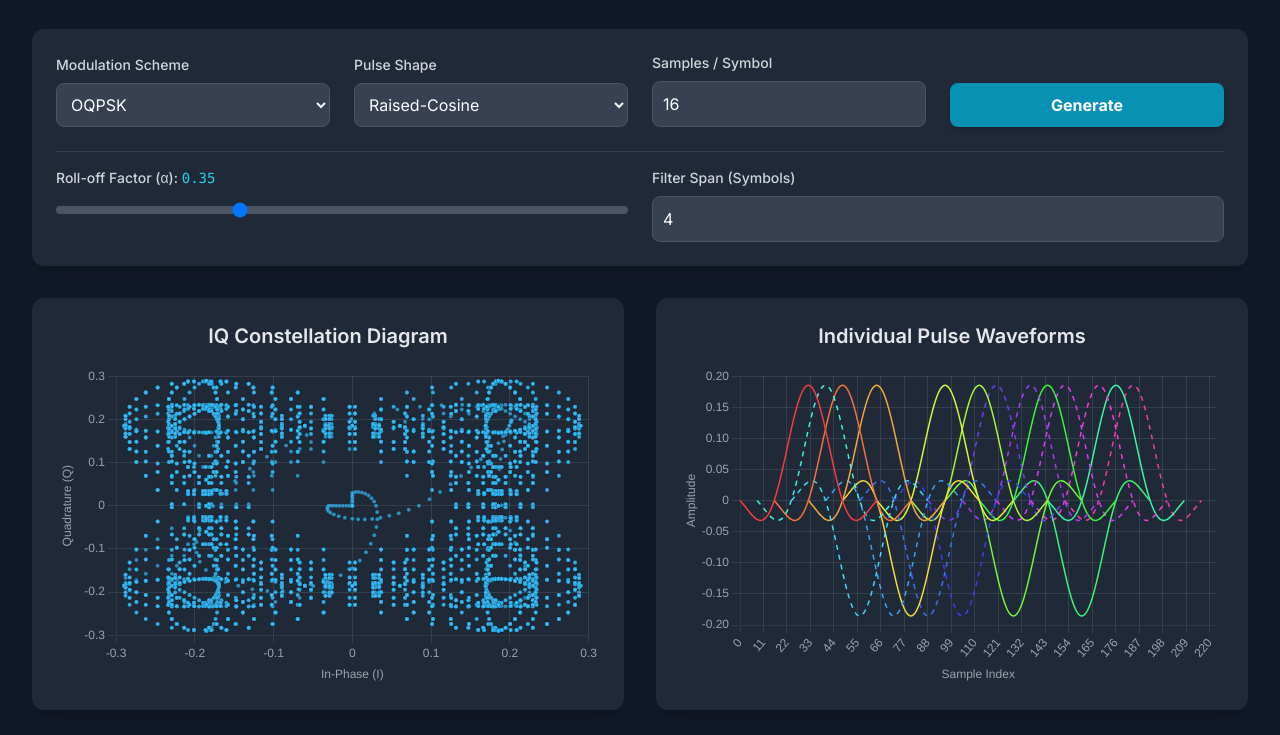
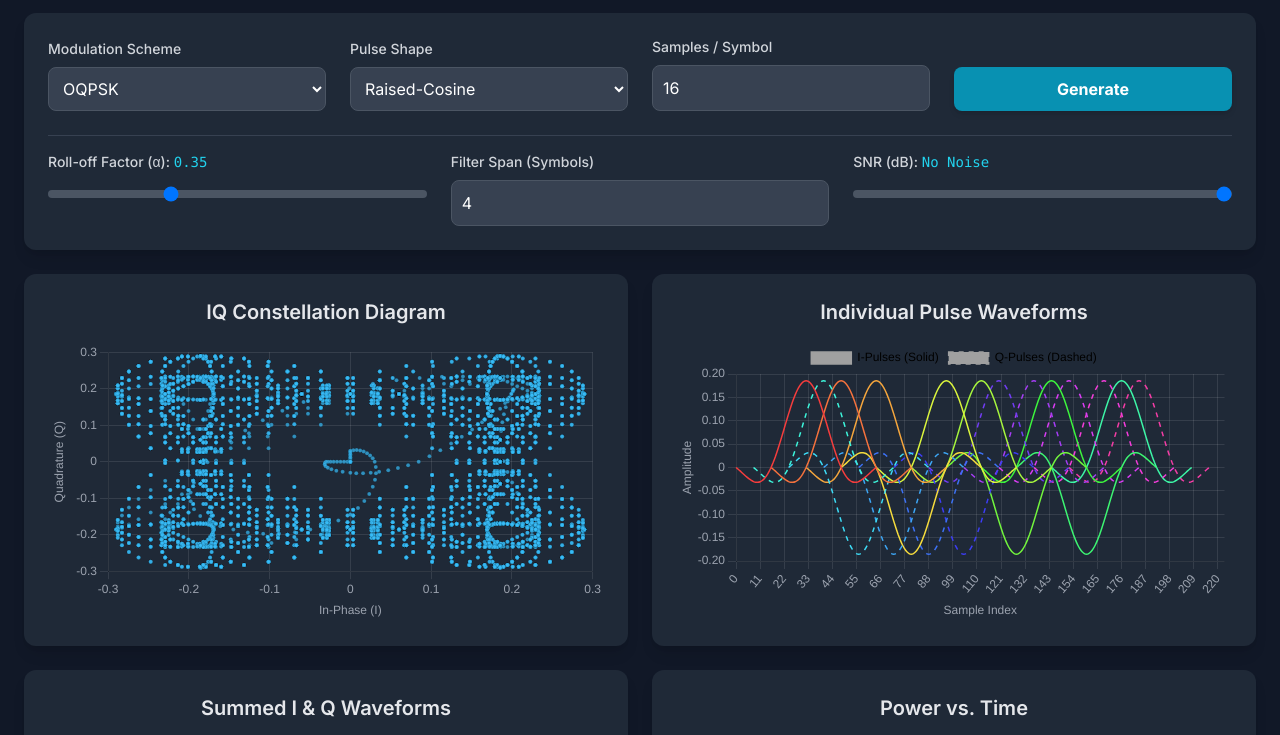
Before and after one commit to matanleilien/teaching_aids, a plain HTML site: page pulse_shape_sim.html in a window 1280 px wide. Shown: the part 111-846 px from the top of the page. Drawn offline with nearby package versions, Linux system fonts and the light colour scheme.

Commit message:
Update pulse_shape_sim.html

```diff
--- a/pulse_shape_sim.html
+++ b/pulse_shape_sim.html
@@ -13,7 +13,7 @@
         }
         .chart-container {
             position: relative;
-            height: 40vh;
+            height: 35vh; /* Reduced height to make layout more compact */
             width: 100%;
         }
         /* Hide number input arrows */
@@ -29,14 +29,14 @@
 </head>
 <body class="bg-gray-900 text-gray-200 antialiased">
 
-    <div class="container mx-auto p-4 md:p-8">
-        <header class="text-center mb-8">
+    <div class="container mx-auto p-4 md:p-6">
+        <header class="text-center mb-6">
             <h1 class="text-3xl md:text-4xl font-bold text-cyan-400">Digital Communications Simulator</h1>
             <p class="text-lg text-gray-400 mt-2">Explore Pulse Modulation & Pulse Shaping</p>
         </header>
 
         <!-- Controls Section -->
-        <div class="bg-gray-800 rounded-xl shadow-lg p-6 mb-8">
+        <div class="bg-gray-800 rounded-xl shadow-lg p-6 mb-6">
             <div class="grid grid-cols-1 md:grid-cols-2 lg:grid-cols-4 gap-6 items-end">
                 <!-- Modulation Scheme -->
                 <div>
@@ -47,6 +47,8 @@
                         <option value="OQPSK" selected>OQPSK</option>
                         <option value="8PSK">8PSK</option>
                         <option value="ASK">4-ASK</option>
+                        <option value="16-QAM">16-QAM</option>
+                        <option value="64-QAM">64-QAM</option>
                     </select>
                 </div>
                 <!-- Pulse Shape -->
@@ -70,44 +72,48 @@
                     </button>
                 </div>
             </div>
-            <!-- RC Specific Controls -->
-            <div id="rcControls" class="mt-6 pt-4 border-t border-gray-700 grid grid-cols-1 md:grid-cols-2 gap-6">
-                 <div>
+            <!-- Additional Controls -->
+            <div class="mt-6 pt-4 border-t border-gray-700 grid grid-cols-1 md:grid-cols-3 gap-6">
+                 <div id="rcControls">
                     <label for="rcAlpha" class="block text-sm font-medium text-gray-300 mb-2">Roll-off Factor (α): <span id="rcAlphaValue" class="font-mono text-cyan-400">0.35</span></label>
                     <input type="range" id="rcAlpha" min="0.05" max="1.0" value="0.35" step="0.05" class="w-full h-2 bg-gray-600 rounded-lg appearance-none cursor-pointer">
                 </div>
-                <div>
+                <div id="rcSpanControl">
                     <label for="filterSpan" class="block text-sm font-medium text-gray-300 mb-2">Filter Span (Symbols)</label>
                     <input type="number" id="filterSpan" value="4" min="2" step="2" class="w-full bg-gray-700 border border-gray-600 text-white rounded-lg focus:ring-cyan-500 focus:border-cyan-500 p-2.5">
+                </div>
+                <div>
+                    <label for="snr" class="block text-sm font-medium text-gray-300 mb-2">SNR (dB): <span id="snrValue" class="font-mono text-cyan-400">No Noise</span></label>
+                    <input type="range" id="snr" min="0" max="60" value="60" step="1" class="w-full h-2 bg-gray-600 rounded-lg appearance-none cursor-pointer">
                 </div>
             </div>
         </div>
 
         <!-- Plots Section -->
-        <div class="grid grid-cols-1 lg:grid-cols-2 gap-8">
+        <div class="grid grid-cols-1 lg:grid-cols-2 gap-6">
             <!-- Constellation -->
-            <div class="bg-gray-800 p-6 rounded-xl shadow-lg">
+            <div class="bg-gray-800 p-4 md:p-6 rounded-xl shadow-lg">
                 <h2 class="text-xl font-semibold text-center mb-4">IQ Constellation Diagram</h2>
                 <div class="chart-container">
                     <canvas id="constellationChart"></canvas>
                 </div>
             </div>
             <!-- Individual Pulses -->
-            <div class="bg-gray-800 p-6 rounded-xl shadow-lg">
+            <div class="bg-gray-800 p-4 md:p-6 rounded-xl shadow-lg">
                 <h2 class="text-xl font-semibold text-center mb-4">Individual Pulse Waveforms</h2>
                 <div class="chart-container">
                     <canvas id="individualWaveformChart"></canvas>
                 </div>
             </div>
             <!-- Summed I/Q -->
-            <div class="bg-gray-800 p-6 rounded-xl shadow-lg">
+            <div class="bg-gray-800 p-4 md:p-6 rounded-xl shadow-lg">
                 <h2 class="text-xl font-semibold text-center mb-4">Summed I & Q Waveforms</h2>
                 <div class="chart-container">
                     <canvas id="summedWaveformChart"></canvas>
                 </div>
             </div>
             <!-- Power -->
-            <div class="bg-gray-800 p-6 rounded-xl shadow-lg">
+            <div class="bg-gray-800 p-4 md:p-6 rounded-xl shadow-lg">
                 <h2 class="text-xl font-semibold text-center mb-4">Power vs. Time</h2>
                 <div class="chart-container">
                     <canvas id="powerChart"></canvas>
@@ -115,7 +121,7 @@
             </div>
         </div>
 
-        <footer class="text-center mt-8 text-gray-500">
+        <footer class="text-center mt-6 text-gray-500">
             <p>Built with ❤️ and JavaScript</p>
         </footer>
     </div>
@@ -138,25 +144,42 @@
          */
         function generateSymbols(modulationScheme, numSymbols) {
             let symbols = [];
+            let M = 0;
+            if (modulationScheme === 'BPSK') M = 2;
+            if (modulationScheme === 'QPSK' || modulationScheme === 'OQPSK') M = 4;
+            if (modulationScheme === '8PSK') M = 8;
+            if (modulationScheme === 'ASK') M = 4;
+            if (modulationScheme === '16-QAM') M = 16;
+            if (modulationScheme === '64-QAM') M = 64;
+
+            const qam_levels = Math.sqrt(M);
+            const qam_map = Array.from({length: qam_levels}, (_, i) => 2 * i - (qam_levels - 1));
+
             for (let i = 0; i < numSymbols; i++) {
                 let symbol = { re: 0, im: 0 };
                 if (modulationScheme === 'BPSK') {
                     const bit = Math.round(Math.random());
                     symbol.re = 2 * bit - 1;
                 } else if (modulationScheme === 'QPSK' || modulationScheme === 'OQPSK') {
-                    const bits = Math.floor(Math.random() * 4);
+                    const bits = Math.floor(Math.random() * M);
                     const angle = bits * Math.PI / 2 + Math.PI / 4;
                     symbol.re = Math.cos(angle);
                     symbol.im = Math.sin(angle);
                 } else if (modulationScheme === '8PSK') {
-                    const bits = Math.floor(Math.random() * 8);
-                    const angle = bits * Math.PI / 4;
+                    const bits = Math.floor(Math.random() * M);
+                    const angle = bits * Math.PI / M;
                     symbol.re = Math.cos(angle);
                     symbol.im = Math.sin(angle);
-                } else if (modulationScheme === 'ASK') { // 4-ASK
-                    const bits = Math.floor(Math.random() * 4);
-                    const M = 4;
+                } else if (modulationScheme === 'ASK') {
+                    const bits = Math.floor(Math.random() * M);
                     symbol.re = (2*bits - (M-1)) / (M-1); // Normalized
+                } else if (modulationScheme === '16-QAM' || modulationScheme === '64-QAM') {
+                    symbol.re = qam_map[Math.floor(Math.random() * qam_levels)];
+                    symbol.im = qam_map[Math.floor(Math.random() * qam_levels)];
+                    // Normalize to have average power of 1
+                    const norm_factor = Math.sqrt(2 * (qam_levels**2 - 1) / 3);
+                    symbol.re /= norm_factor;
+                    symbol.im /= norm_factor;
                 }
                 symbols.push(symbol);
             }
@@ -191,6 +214,7 @@
             }
              // Normalize pulse energy
             const energy = pulse.reduce((sum, val) => sum + val*val, 0);
+            if (energy === 0) return pulse;
             return pulse.map(p => p / Math.sqrt(energy));
         }
 
@@ -209,6 +233,29 @@
         }
 
         /**
+         * Adds Additive White Gaussian Noise to a signal.
+         */
+        function addNoise(i_data, q_data, snr_db) {
+            if (snr_db >= 60) {
+                return { i_noisy: i_data, q_noisy: q_data };
+            }
+
+            const signal_power = i_data.reduce((sum, val, idx) => sum + val**2 + q_data[idx]**2, 0) / i_data.length;
+            if(signal_power === 0) {
+                return { i_noisy: i_data, q_noisy: q_data };
+            }
+
+            const snr_linear = 10**(snr_db / 10);
+            const noise_power = signal_power / snr_linear;
+            const noise_std_dev = Math.sqrt(noise_power / 2);
+
+            const i_noisy = i_data.map(val => val + (Math.random() - 0.5 + Math.random() - 0.5 + Math.random() - 0.5) * noise_std_dev * 2.5);
+            const q_noisy = q_data.map(val => val + (Math.random() - 0.5 + Math.random() - 0.5 + Math.random() - 0.5) * noise_std_dev * 2.5);
+
+            return { i_noisy, q_noisy };
+        }
+
+        /**
          * Main simulation function. Gathers parameters, generates data, and updates plots.
          */
         function runSimulation() {
@@ -217,6 +264,7 @@
             const samplesPerSymbol = parseInt(document.getElementById('samplesPerSymbol').value, 10);
             const rcAlpha = parseFloat(document.getElementById('rcAlpha').value);
             const filterSpan = parseInt(document.getElementById('filterSpan').value, 10);
+            const snr_db = parseFloat(document.getElementById('snr').value);
 
             // 1. Generate symbols
             const symbols = generateSymbols(modulation, PARAMS.numSymbols);
@@ -226,8 +274,8 @@
 
             // 3. Create the final signal by summing scaled and shifted pulses
             const totalSignalLength = (PARAMS.numSymbols + filterSpan) * samplesPerSymbol;
-            let summed_i = new Array(totalSignalLength).fill(0);
-            let summed_q = new Array(totalSignalLength).fill(0);
+            let summed_i_ideal = new Array(totalSignalLength).fill(0);
+            let summed_q_ideal = new Array(totalSignalLength).fill(0);
             let individual_pulses = [];
             const q_delay = (modulation === 'OQPSK') ? Math.floor(samplesPerSymbol / 2) : 0;
 
@@ -235,20 +283,12 @@
                 const symbol = symbols[i];
                 const i_start_index = i * samplesPerSymbol;
                 const q_start_index = i_start_index + q_delay;
-
-                // Add the current shaped pulse to the summed signal
                 for (let k = 0; k < pulse.length; k++) {
-                    if (i_start_index + k < totalSignalLength) {
-                        summed_i[i_start_index + k] += symbol.re * pulse[k];
-                    }
-                    if (q_start_index + k < totalSignalLength) {
-                        summed_q[q_start_index + k] += symbol.im * pulse[k];
-                    }
+                    if (i_start_index + k < totalSignalLength) summed_i_ideal[i_start_index + k] += symbol.re * pulse[k];
+                    if (q_start_index + k < totalSignalLength) summed_q_ideal[q_start_index + k] += symbol.im * pulse[k];
                 }
-
-                // Store the first few individual pulses for plotting
                 if (i < PARAMS.pulsesToDisplay) {
-                    let p_i = new Array(totalSignalLength).fill(NaN); // Use NaN to create gaps
+                    let p_i = new Array(totalSignalLength).fill(NaN);
                     let p_q = new Array(totalSignalLength).fill(NaN);
                     for(let k=0; k<pulse.length; k++){
                         if (i_start_index + k < totalSignalLength) p_i[i_start_index + k] = symbol.re * pulse[k];
@@ -258,14 +298,17 @@
                 }
             }
 
-            // 4. Calculate power
-            const power = summed_i.map((val, index) => val**2 + summed_q[index]**2);
+            // 4. Add noise
+            const { i_noisy, q_noisy } = addNoise(summed_i_ideal, summed_q_ideal, snr_db);
 
-            // 5. Plot results
+            // 5. Calculate power
+            const power = i_noisy.map((val, index) => val**2 + q_noisy[index]**2);
+
+            // 6. Plot results
             const samplesToShow = PARAMS.pulsesToDisplay * samplesPerSymbol + (pulseShapeName === 'RC' ? filterSpan * samplesPerSymbol : samplesPerSymbol);
-            plotConstellation(summed_i, summed_q);
+            plotConstellation(i_noisy, q_noisy);
             plotIndividualWaveforms(individual_pulses, samplesToShow);
-            plotSummedWaveform(summed_i, summed_q, samplesToShow);
+            plotSummedWaveform(i_noisy, q_noisy, samplesToShow);
             plotPower(power, samplesToShow);
         }
 
@@ -300,7 +343,13 @@
             });
 
             const options = getCommonChartOptions('Sample Index', 'Amplitude');
-            options.plugins = { legend: { display: false } };
+            options.plugins = {
+                legend: {
+                    display: true, position: 'top', labels: { color: '#d1d5db',
+                        generateLabels: function(chart) {
+                            return [{ text: 'I-Pulses (Solid)', fillStyle: 'rgba(160, 160, 160, 1)', strokeStyle: 'rgba(160, 160, 160, 1)', lineWidth: 1.5, hidden: false, index: 0 },
+                                { text: 'Q-Pulses (Dashed)', fillStyle: 'rgba(160, 160, 160, 1)', strokeStyle: 'rgba(160, 160, 160, 1)', lineDash: [5, 5], lineWidth: 1.5, hidden: false, index: 1 }];
+                        }}}};
             individualWaveformChart = plotChart('individualWaveformChart', individualWaveformChart, {type: 'line', data: { labels, datasets }, options});
         }
 
@@ -343,7 +392,14 @@
         function updateRCControlsVisibility() {
             const pulseShape = document.getElementById('pulseShape').value;
             const rcControls = document.getElementById('rcControls');
-            rcControls.style.display = pulseShape === 'RC' ? 'grid' : 'none';
+            const rcSpanControl = document.getElementById('rcSpanControl');
+            if (pulseShape === 'RC') {
+                rcControls.style.display = 'block';
+                rcSpanControl.style.display = 'block';
+            } else {
+                rcControls.style.display = 'none';
+                rcSpanControl.style.display = 'none';
+            }
         }
 
         // --- Event Listeners ---
@@ -351,6 +407,10 @@
         document.getElementById('pulseShape').addEventListener('change', updateRCControlsVisibility);
         document.getElementById('rcAlpha').addEventListener('input', (e) => {
             document.getElementById('rcAlphaValue').textContent = parseFloat(e.target.value).toFixed(2);
+        });
+        document.getElementById('snr').addEventListener('input', (e) => {
+            const snrVal = e.target.value;
+            document.getElementById('snrValue').textContent = snrVal == 60 ? "No Noise" : snrVal;
         });
 
         // --- Initial Load ---
```
